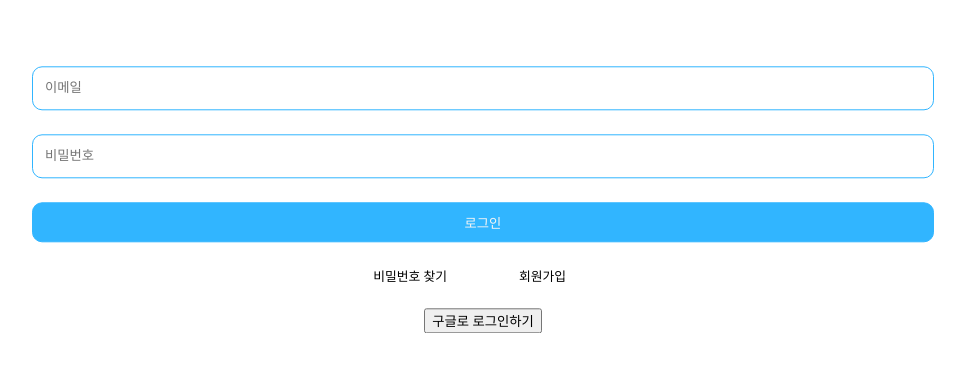
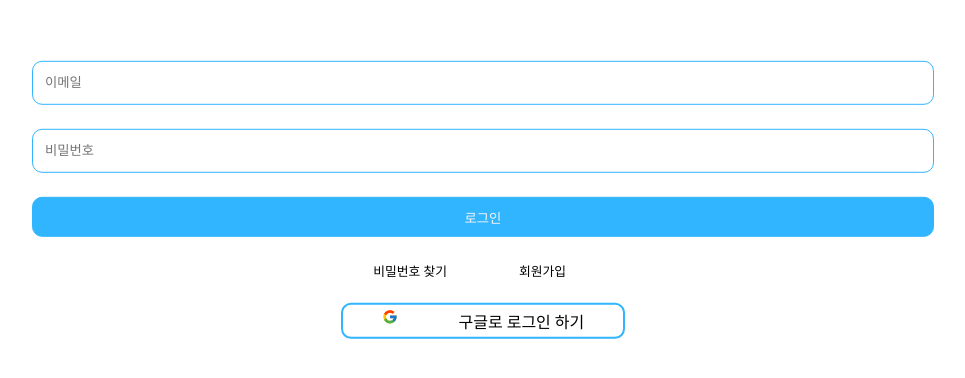
Before and after one commit to eunxoo/WowWeather, a React (Create React App) app in the folder ww/: page / in a window 1280 px wide. Shown: the part 200-578 px from the top of the page, without its empty margins (157-1122 px from the left). Built offline with nearby package versions, Linux system fonts and the light colour scheme; no server answers; some icons are missing; a web font is replaced by a local one.

Commit message:
[feat] 구글 로그인 연결

```diff
--- a/ww/src/fbase.js
+++ b/ww/src/fbase.js
@@ -1,22 +1,18 @@
-// Import the functions you need from the SDKs you need
-// import { initializeApp } from "firebase/app";
 import { initializeApp } from "firebase/app";
 import {
   getAuth,
   createUserWithEmailAndPassword,
   signInWithEmailAndPassword,
 } from "firebase/auth";
-// TODO: Add SDKs for Firebase products that you want to use
-// https://firebase.google.com/docs/web/setup#available-libraries
 
 // Your web app's Firebase configuration
 const firebaseConfig = {
-  apiKey: process.env.REACT_APP_API_KEY,
-  authDomain: process.env.REACT_APP_AUTH_DOMAIN,
-  projectId: process.env.REACT_APP_PROJECT_ID,
-  storageBucket: process.env.REACT_APP_STORAGE_BUCKET,
-  messagingSenderId: process.env.REACT_APP_MESSAGIN_ID,
-  appId: process.env.REACT_APP_APP_ID,
+  apiKey: process.env.REACT_APP_FB_API_KEY,
+  authDomain: process.env.REACT_APP_FB_AUTH_DOMAIN,
+  projectId: process.env.REACT_APP_FB_PROJECT_ID,
+  storageBucket: process.env.REACT_APP_FB_STORAGE_BUCKET,
+  messagingSenderId: process.env.REACT_APP_FB_MESSAGING_SENDER_ID,
+  appId: process.env.REACT_APP_FB_API_ID,
 };
 
 // Initialize Firebase
@@ -24,6 +20,7 @@ const firebaseApp = initializeApp(firebaseConfig);
 const firebaseAuth = getAuth(firebaseApp);
 
 export {
+  firebaseApp,
   firebaseAuth,
   createUserWithEmailAndPassword,
   signInWithEmailAndPassword,
--- /dev/null
+++ b/ww/src/pages/login/GoogleLogin.js
@@ -0,0 +1,42 @@
+import React, { useState } from "react";
+import styled from "styled-components";
+import { firebaseAuth } from "../../fbase";
+import { GoogleAuthProvider, signInWithPopup } from "firebase/auth";
+import { FcGoogle } from "react-icons/fc";
+
+const GoogleLogin = () => {
+  const [userData, setUserData] = useState(null);
+  const onSocialClick = async () => {
+    const provider = new GoogleAuthProvider(); // provider를 구글로 설정
+    await signInWithPopup(firebaseAuth, provider) // popup을 이용한 signup
+      .then((data) => {
+        setUserData(data.user); // user data 설정
+        console.log(data); // console로 들어온 데이터 표시
+      })
+      .catch((err) => {
+        console.log(err);
+      });
+  };
+  return (
+    <Container>
+      <FcGoogle />
+      <GoogleBtn onClick={onSocialClick}>구글로 로그인 하기</GoogleBtn>
+      {userData ? userData.displayName : null}
+    </Container>
+  );
+};
+
+export default GoogleLogin;
+
+const Container = styled.div`
+  border: 2px solid #31b5ff;
+  padding: 0.5vh 3vw;
+  border-radius: 10px;
+  & svg {
+    position: absolute;
+  }
+`;
+const GoogleBtn = styled.div`
+  color: black;
+  margin-left: 6vw;
+`;
--- a/ww/src/pages/login/Login.js
+++ b/ww/src/pages/login/Login.js
@@ -1,6 +1,7 @@
 import React from "react";
 import styled from "styled-components";
 import { PiDotsThreeVertical } from "react-icons/pi";
+import GoogleLogin from "./GoogleLogin";
 
 const Login = () => {
   return (
@@ -17,9 +18,7 @@ const Login = () => {
         </BarContainer>
         <RegisterDiv>회원가입</RegisterDiv>
       </Boxx>
-      <Boxxx>
-        <GoogleBtn>구글로 로그인하기</GoogleBtn>
-      </Boxxx>
+      <GoogleLogin />
     </Container>
   );
 };
```
